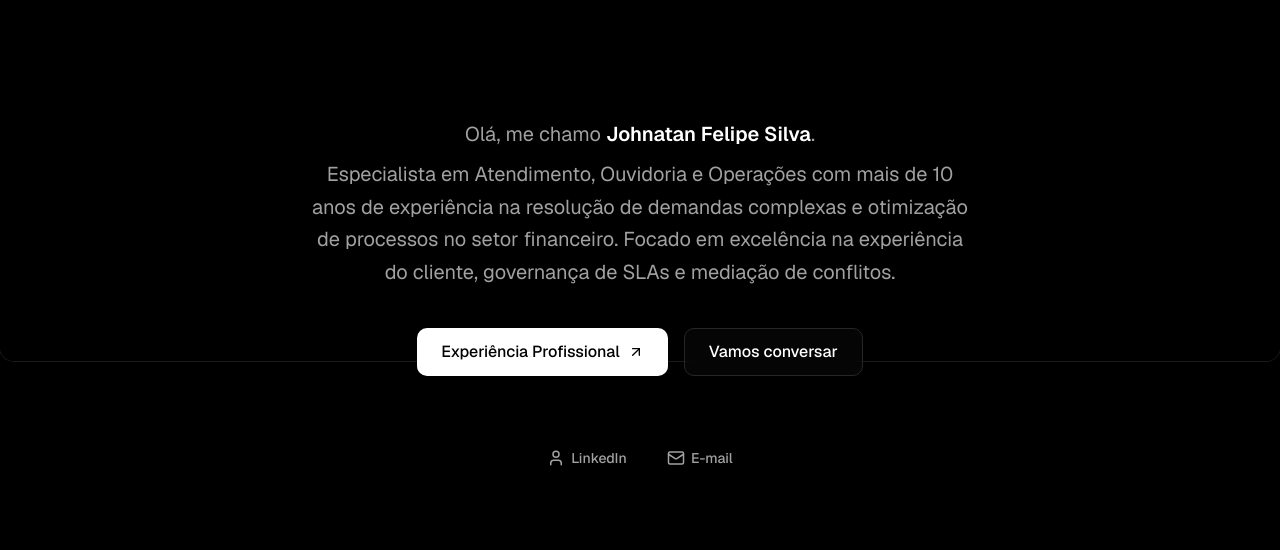
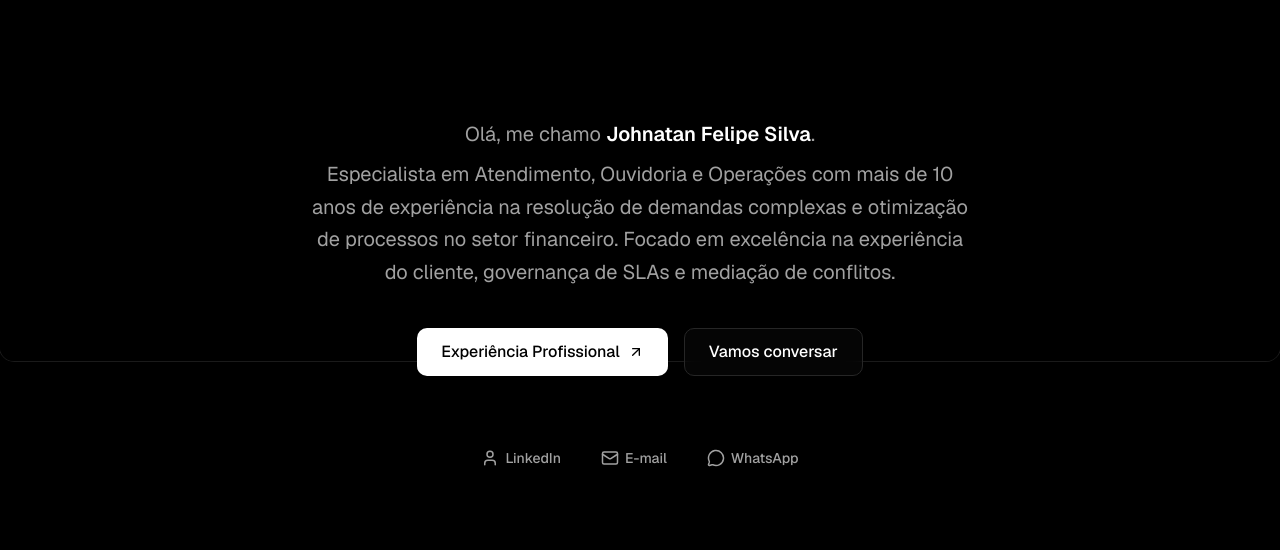
Before and after one commit to MichaelWillysilva/John, a Next.js app: page / in a window 1280 px wide. Shown: the part 139-689 px from the top of the page. Built offline with nearby package versions, Linux system fonts and the light colour scheme.

Commit message:
corrige imports e clique de links

```diff
--- a/app/page.tsx
+++ b/app/page.tsx
@@ -1,7 +1,7 @@
 "use client";
 
 import { motion } from "framer-motion";
-import { ArrowUpRight, Mail, Terminal, User, Code2, Globe, Database, Layout } from "lucide-react";
+import { ArrowUpRight, Mail, Terminal, User, MessageCircle, Code2, Globe } from "lucide-react";
 import React from "react";
 import { SplineSceneBasic } from "../components/ui/demo";
 
@@ -50,9 +50,7 @@ export default function Home() {
 
         <div className="absolute inset-0 -z-10 bg-[linear-gradient(to_right,#ffffff05_1px,transparent_1px),linear-gradient(to_bottom,#ffffff05_1px,transparent_1px)] bg-[size:24px_24px] [mask-image:radial-gradient(ellipse_60%_50%_at_50%_30%,#000_70%,transparent_100%)] pointer-events-none" />
 
-        <div className="max-w-4xl text-center relative z-10 p-6 pointer-events-none mt-12">
-          <motion.div>
-          </motion.div>
+        <div className="max-w-4xl text-center relative z-10 p-6 mt-12">
           <motion.p
             variants={fadeInUp}
             initial="initial"
@@ -61,17 +59,19 @@ export default function Home() {
             className="mt-6 text-lg sm:text-xl text-neutral-400 max-w-2xl mx-auto leading-relaxed"
           >
             Olá, me chamo <span className="text-white font-semibold">Johnatan Felipe Silva</span>.
+            <br />
             <span className="inline-block mt-2">
-    Especialista em Atendimento, Ouvidoria e Operações com mais de 10 anos de experiência na resolução de demandas complexas e otimização de processos no setor financeiro. Focado em excelência na experiência do cliente, governança de SLAs e mediação de conflitos.
-  </span>
+              Especialista em Atendimento, Ouvidoria e Operações com mais de 10 anos de experiência na resolução de demandas complexas e otimização de processos no setor financeiro. Focado em excelência na experiência do cliente, governança de SLAs e mediação de conflitos.
+            </span>
           </motion.p>
 
+          {/* Botões de Ação */}
           <motion.div
             variants={fadeInUp}
             initial="initial"
             animate="animate"
             transition={{ duration: 0.6, delay: 0.3 }}
-            className="mt-10 flex flex-wrap items-center justify-center gap-4 pointer-events-auto"
+            className="mt-10 flex flex-wrap items-center justify-center gap-4 relative z-20"
           >
             <a
               href="#experiencia"
@@ -82,28 +82,45 @@ export default function Home() {
             </a>
 
             <a
-              href="mailto:johnatanfelipe.s@gmail.com"
+              href="https://mail.google.com/mail/?view=cm&fs=1&to=johnatanfelipe.s@gmail.com"
+              target="_blank"
+              rel="noopener noreferrer"
               className="inline-flex h-12 items-center justify-center rounded-lg border border-neutral-800 bg-neutral-950/50 px-6 font-medium text-white transition-all hover:bg-neutral-900 backdrop-blur-sm"
             >
               Vamos conversar
             </a>
           </motion.div>
 
+          {/* Redes Sociais */}
           <motion.div
             variants={fadeInUp}
             initial="initial"
             animate="animate"
             transition={{ duration: 0.6, delay: 0.4 }}
-            className="mt-16 flex items-center justify-center gap-6 text-neutral-400 pointer-events-auto"
+            className="mt-16 flex items-center justify-center gap-6 text-neutral-400 relative z-20"
           >
-            <a href="https://linkedin.com/in/johnatanfelipesilva" target="_blank" rel="noopener noreferrer" className="flex items-center gap-1.5 hover:text-white transition-colors p-2 text-sm font-medium">
+            <a href="https://www.linkedin.com/in/johnatanfelipesil/" target="_blank" rel="noopener noreferrer" className="flex items-center gap-1.5 hover:text-white transition-colors p-2 text-sm font-medium">
               <User size={18} />
               <span>LinkedIn</span>
             </a>
-            <a href="mailto:johnatanfelipe.s@gmail.com" className="flex items-center gap-1.5 hover:text-white transition-colors p-2 text-sm font-medium">
+
+            <a href="https://mail.google.com/mail/?view=cm&fs=1&to=johnatanfelipe.s@gmail.com"
+              target="_blank"
+              rel="noopener noreferrer"
+              className="flex items-center gap-1.5 hover:text-white transition-colors p-2 text-sm font-medium">
               <Mail size={18} />
               <span>E-mail</span>
             </a>
+
+            <a
+  href="https://api.whatsapp.com/send?phone=553191641683&text=Ol%C3%A1,%20gostei%20do%20seu%20curr%C3%ADculo,%20vamos%20conversar%20?"
+  target="_blank"
+  rel="noopener noreferrer"
+  className="flex items-center gap-1.5 hover:text-emerald-400 transition-colors p-2 text-sm font-medium"
+>
+  <MessageCircle size={18} />
+  <span>WhatsApp</span>
+</a>
           </motion.div>
         </div>
       </section>
@@ -155,33 +172,25 @@ export default function Home() {
           ))}
         </div>
       </section>
-{/* ---------- ADICIONE ESTE BLOCO AQUI ---------- */}
+
       {/* RODAPÉ (FOOTER) TECNOLÓGICO */}
       <footer className="relative w-full max-w-5xl px-4 py-10 mt-16 z-10 border-t border-neutral-900 bg-black">
         <div className="flex flex-col sm:flex-row items-center justify-between gap-4 text-center sm:text-left">
-
-          {/* Lado Direito: Créditos com efeito tecnológico */}
           <div className="flex items-center gap-2 group">
-            {/* Ícone sutil de código/terminal */}
             <Terminal size={14} className="text-neutral-700 transition-colors group-hover:text-blue-500"/>
-
             <p className="text-sm font-mono text-neutral-400 tracking-tight transition-colors group-hover:text-white">
-          @ 2026 Desenvolvido por{" "}
+              © 2026 Desenvolvido por{" "}
               <span className="font-semibold text-neutral-200 transition-colors group-hover:text-blue-400">
                 Michael Willy Silva
               </span>
             </p>
-
-            {/* Um cursor piscando sutilmente no final (opcional, mas tech) */}
             <span className="w-1.5 h-3.5 bg-blue-500 animate-pulse rounded-sm opacity-0 group-hover:opacity-100 transition-opacity ml-1"></span>
           </div>
         </div>
 
-          {/* Grid de fundo opcional, apenas no footer, para mais textura */}
         <div className="absolute inset-0 -z-10 bg-[size:16px_16px] [mask-image:radial-gradient(ellipse_50%_50%_at_50%_50%,#000_10%,transparent_100%)] opacity-20 pointer-events-none"
              style={{ backgroundImage: 'linear-gradient(to right, #1f2937 1px, transparent 1px), linear-gradient(to bottom, #1f2937 1px, transparent 1px)' }}/>
       </footer>
-      {/* ----------------------------------------------- */}
     </main>
   );
 }
--- a/components/theme-provider.tsx
+++ b/components/theme-provider.tsx
@@ -1,4 +1,4 @@
-"use client"
+"use client";
 
 import * as React from "react"
 import { ThemeProvider as NextThemesProvider, useTheme } from "next-themes"
```
